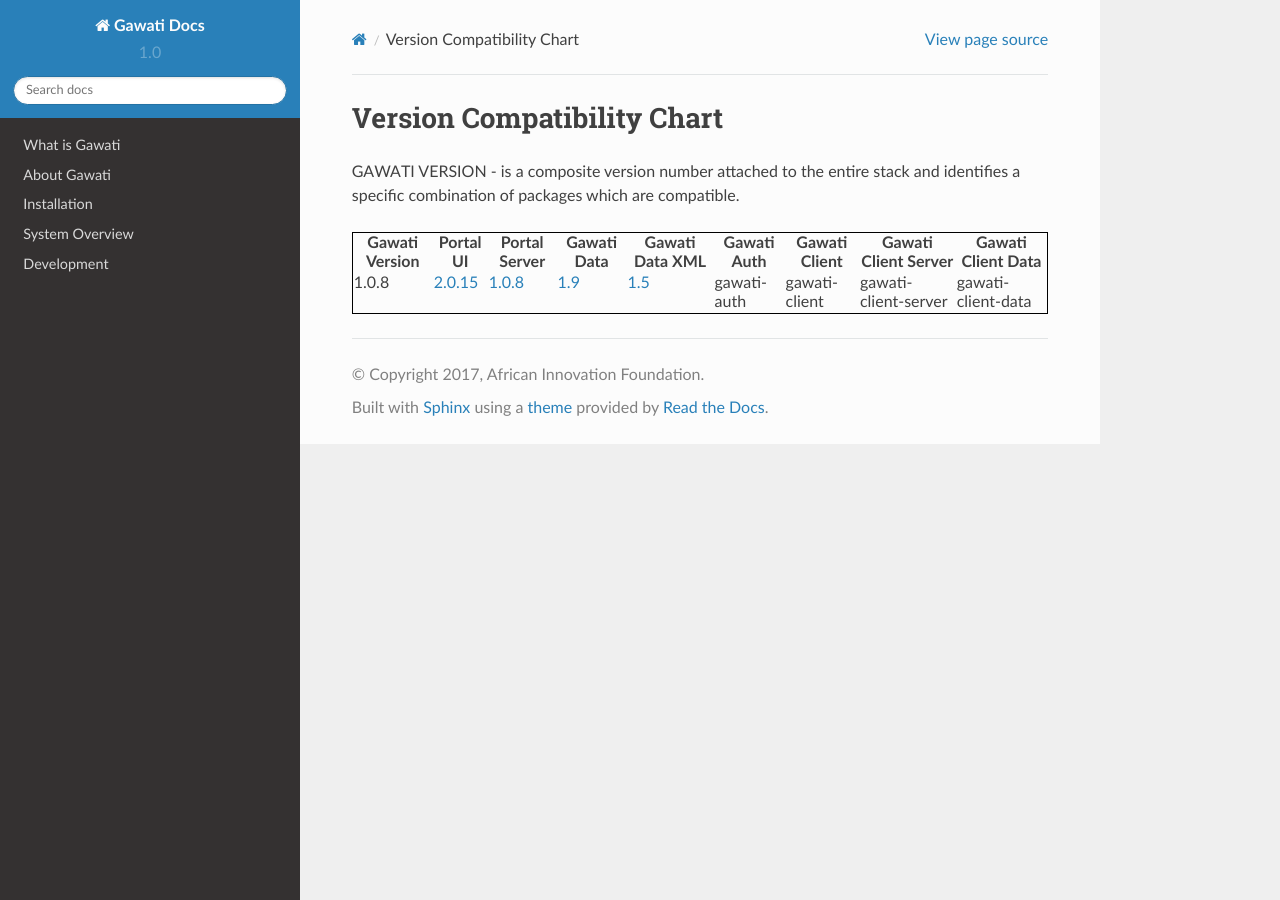
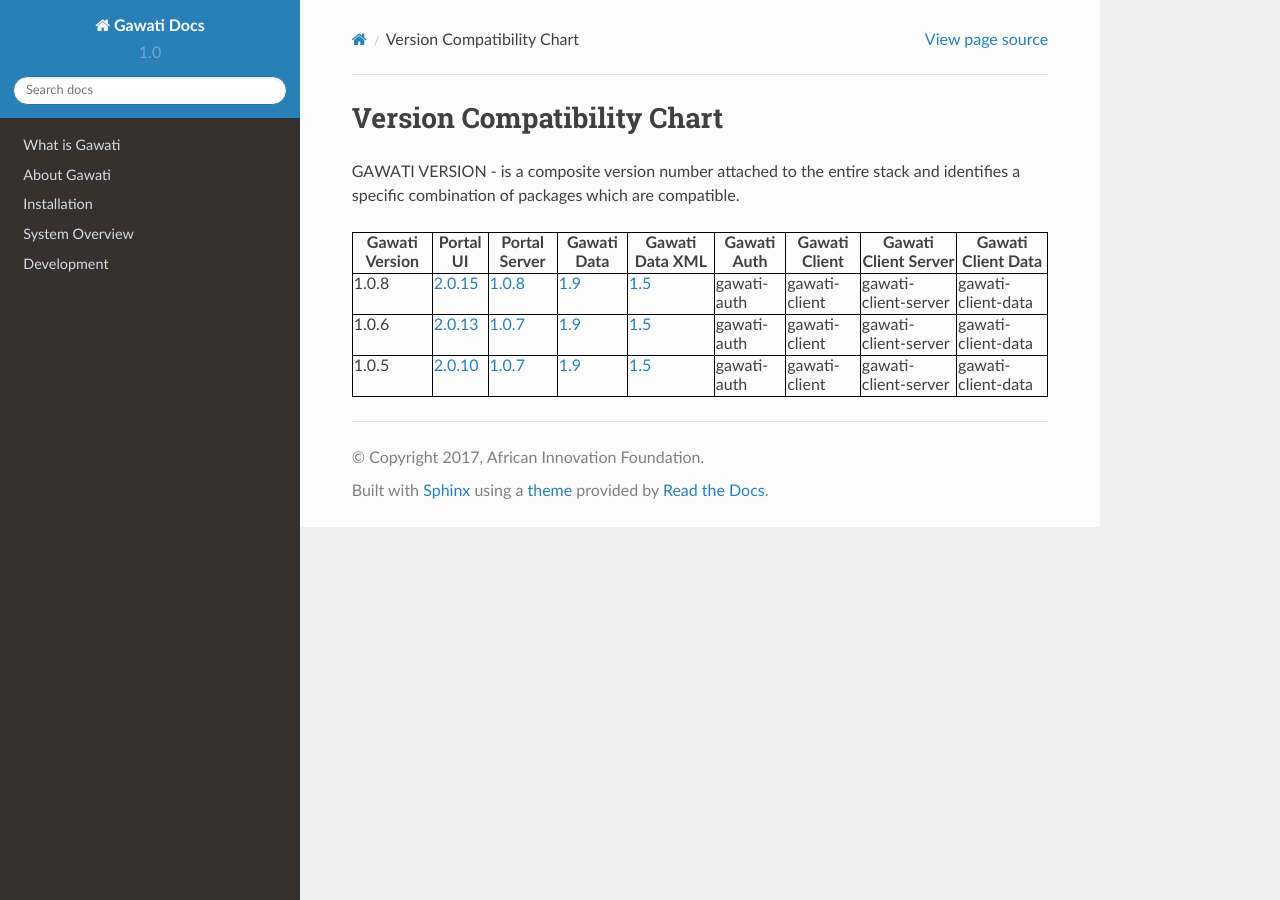
Before and after one commit to gawati/gawati-docs, a Sphinx documentation site: the page built from docs/source/development/version-compat.rst, in a window 1280 px wide. Built offline with Sphinx 7.4.7 and the Read the Docs theme 2.0.0, drawn with Linux system fonts in a browser that asks for light colours.

Commit message:
Updates to version compat table

```diff
--- a/docs/source/development/version-compat.rst
+++ b/docs/source/development/version-compat.rst
@@ -5,38 +5,80 @@ GAWATI VERSION - is a composite version number attached to the entire stack and
 
 .. raw:: html
 
-        <table style="border: solid 1px black;">
+    <table style="border-collapse: collapse; border: solid 1px black;">
+
     <thead>
         <tr>
-            <th>Gawati Version</th>
-            <th>Portal UI</th>
-            <th>Portal Server</th>
-            <th>Gawati Data</th>
-            <th>Gawati Data XML</th>
-            <th>Gawati Auth</th>
-            <th>Gawati Client</th>
-            <th>Gawati Client Server</th>
-            <th>Gawati Client Data</th>
+            <th style="border: 1px solid black;">Gawati Version</th>
+            <th style="border: 1px solid black;">Portal UI</th>
+            <th style="border: 1px solid black;">Portal Server</th>
+            <th style="border: 1px solid black;">Gawati Data</th>
+            <th style="border: 1px solid black;">Gawati Data XML</th>
+            <th style="border: 1px solid black;">Gawati Auth</th>
+            <th style="border: 1px solid black;">Gawati Client</th>
+            <th style="border: 1px solid black;">Gawati Client Server</th>
+            <th style="border: 1px solid black;">Gawati Client Data</th>
         </tr>
     </thead>
 
         <tr>
-            <td>1.0.8</td>
-            <td>
+            <td style="border: 1px solid black;">1.0.8</td>
+            <td style="border: 1px solid black;">
                     <a href="https://github.com/gawati/gawati-portal-ui/commit/14f24ae">2.0.15</a>
                     </td>
-            <td>
+            <td style="border: 1px solid black;">
                     <a href="https://github.com/gawati/gawati-portal-server/commit/8d490f9">1.0.8</a>
                     </td>
-            <td>
+            <td style="border: 1px solid black;">
                     <a href="https://github.com/gawati/gawati-data/commit/5bce37b">1.9</a>
                     </td>
-            <td>
+            <td style="border: 1px solid black;">
                     <a href="https://github.com/gawati/gawati-data-xml/commit/b3e23d0">1.5</a>
                     </td>
-            <td>gawati-auth</td>
-            <td>gawati-client</td>
-            <td>gawati-client-server</td>
-            <td>gawati-client-data</td>
+            <td style="border: 1px solid black;">gawati-auth</td>
+            <td style="border: 1px solid black;">gawati-client</td>
+            <td style="border: 1px solid black;">gawati-client-server</td>
+            <td style="border: 1px solid black;">gawati-client-data</td>
         </tr>
-        </table>
+
+        <tr>
+            <td style="border: 1px solid black;">1.0.6</td>
+            <td style="border: 1px solid black;">
+                    <a href="https://github.com/gawati/gawati-portal-ui/commit/0b5056d">2.0.13</a>
+                    </td>
+            <td style="border: 1px solid black;">
+                    <a href="https://github.com/gawati/gawati-portal-server/commit/108d377">1.0.7</a>
+                    </td>
+            <td style="border: 1px solid black;">
+                    <a href="https://github.com/gawati/gawati-data/commit/5bce37b">1.9</a>
+                    </td>
+            <td style="border: 1px solid black;">
+                    <a href="https://github.com/gawati/gawati-data-xml/commit/b3e23d0">1.5</a>
+                    </td>
+            <td style="border: 1px solid black;">gawati-auth</td>
+            <td style="border: 1px solid black;">gawati-client</td>
+            <td style="border: 1px solid black;">gawati-client-server</td>
+            <td style="border: 1px solid black;">gawati-client-data</td>
+        </tr>
+
+        <tr>
+            <td style="border: 1px solid black;">1.0.5</td>
+            <td style="border: 1px solid black;">
+                    <a href="https://github.com/gawati/gawati-portal-ui/commit/4c38a40">2.0.10</a>
+                    </td>
+            <td style="border: 1px solid black;">
+                    <a href="https://github.com/gawati/gawati-portal-server/commit/108d377">1.0.7</a>
+                    </td>
+            <td style="border: 1px solid black;">
+                    <a href="https://github.com/gawati/gawati-data/commit/5bce37b">1.9</a>
+                    </td>
+            <td style="border: 1px solid black;">
+                    <a href="https://github.com/gawati/gawati-data-xml/commit/b3e23d0">1.5</a>
+                    </td>
+            <td style="border: 1px solid black;">gawati-auth</td>
+            <td style="border: 1px solid black;">gawati-client</td>
+            <td style="border: 1px solid black;">gawati-client-server</td>
+            <td style="border: 1px solid black;">gawati-client-data</td>
+        </tr>
+
+    </table>
```
